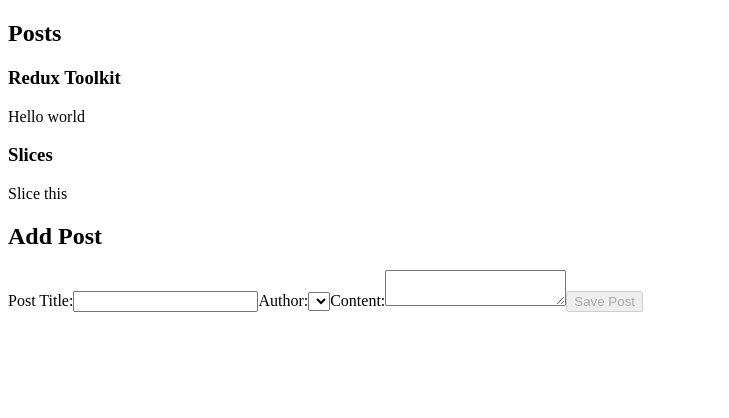
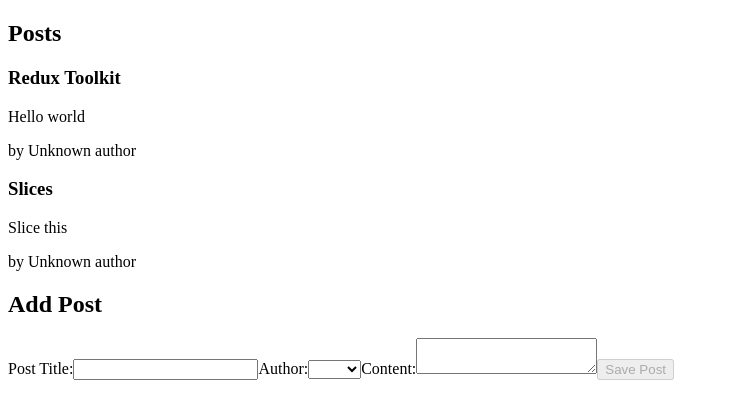
Before and after one commit to BorislavBenderov/redux-toolkit-tutorial, a React (Create React App) app: page / in a window 1280 px wide. Shown: the top 418 px of the page, without its empty margins (0-729 px from the left). Built offline with nearby package versions, Linux system fonts and the light colour scheme.

Commit message:
Fix users reducer

```diff
--- /dev/null
+++ b/src/components/PostAuthor.js
@@ -0,0 +1,12 @@
+import { useSelector } from "react-redux";
+import { selectAllUsers } from "../feautures/users/usersSlice";
+
+export const PostAuthor = ({ userId }) => {
+    const users = useSelector(selectAllUsers);
+
+    const author = users.find(user => user.id === userId);
+
+    return (
+        <span>by {author ? author.name : 'Unknown author'}</span>
+    );
+}
--- a/src/components/PostsList.js
+++ b/src/components/PostsList.js
@@ -1,5 +1,6 @@
 import { useSelector } from "react-redux";
 import { selectAllPosts } from "../feautures/posts/postsSlice";
+import { PostAuthor } from "./PostAuthor";
 
 export const PostsList = () => {
     const posts = useSelector(selectAllPosts);
@@ -9,6 +10,7 @@ export const PostsList = () => {
             {posts.map(post => (<article key={post.id}>
                 <h3>{post.title}</h3>
                 <p>{post.content}</p>
+                <p><PostAuthor userId={post.userId}/></p>
             </article>))}
         </section>
     );
--- a/src/feautures/users/usersSlice.js
+++ b/src/feautures/users/usersSlice.js
@@ -6,14 +6,14 @@ const initialState = [
 ];
 
 const usersSlice = createSlice({
-    name: 'posts',
+    name: 'users',
     initialState,
     reducers: {
 
     }
 });
 
-export const selectAllUsers = (state) => state.posts;
+export const selectAllUsers = (store) => store.users;
 
 
 export default usersSlice.reducer;
```
